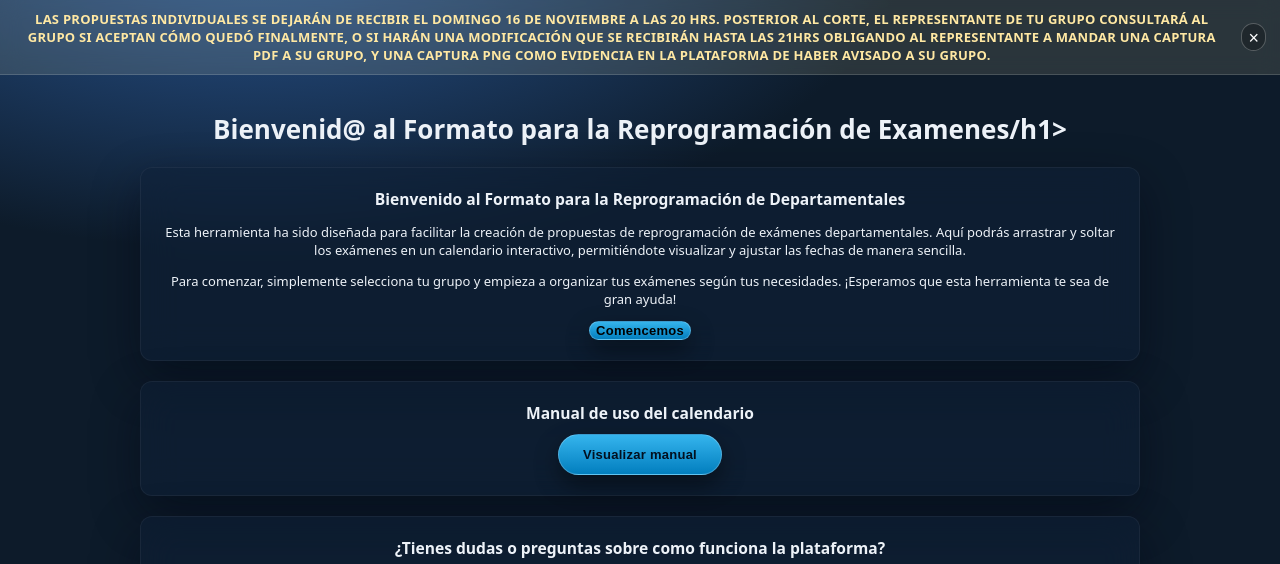
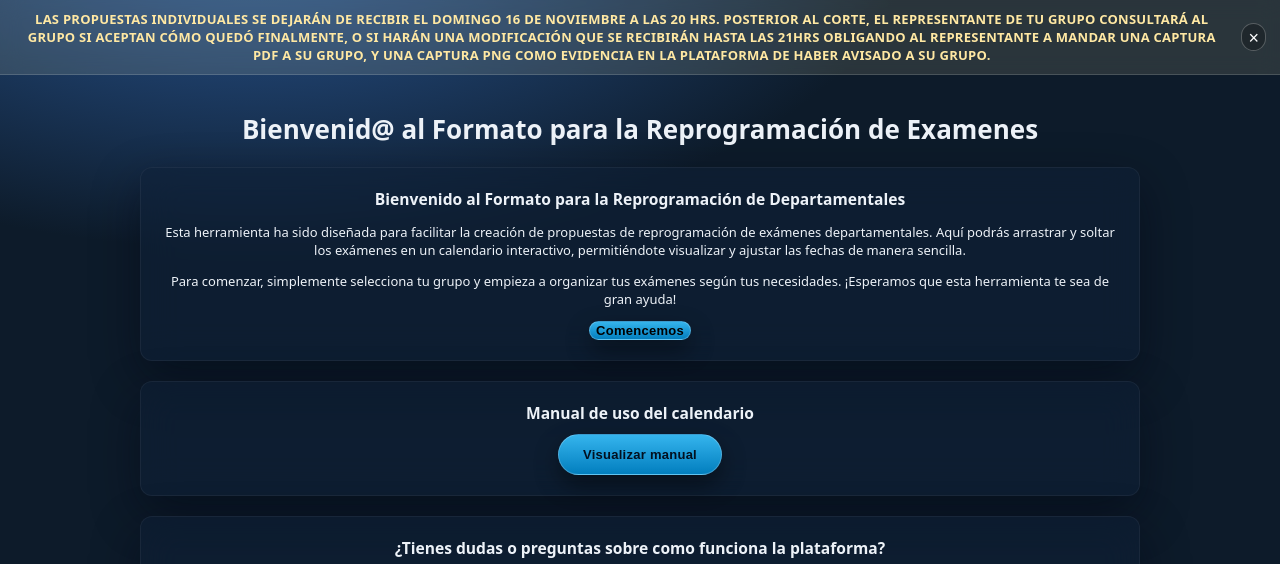
Before and after one commit to Panque-Dev/repres_page_facmed, a website: page index.html in a window 1280 px wide. Shown: the top 564 px of the page. Drawn offline with Linux system fonts and the light colour scheme.

Commit message:
título de inicio 2

```diff
--- a/index.html
+++ b/index.html
@@ -21,7 +21,7 @@
 
     <div class="app">
         <header class="app-header">
-            <h1>Bienvenid@ al Formato para la Reprogramación de Examenes/h1>
+            <h1>Bienvenid@ al Formato para la Reprogramación de Examenes</h1>
         </header>
 
         <main class="app-main">
```
